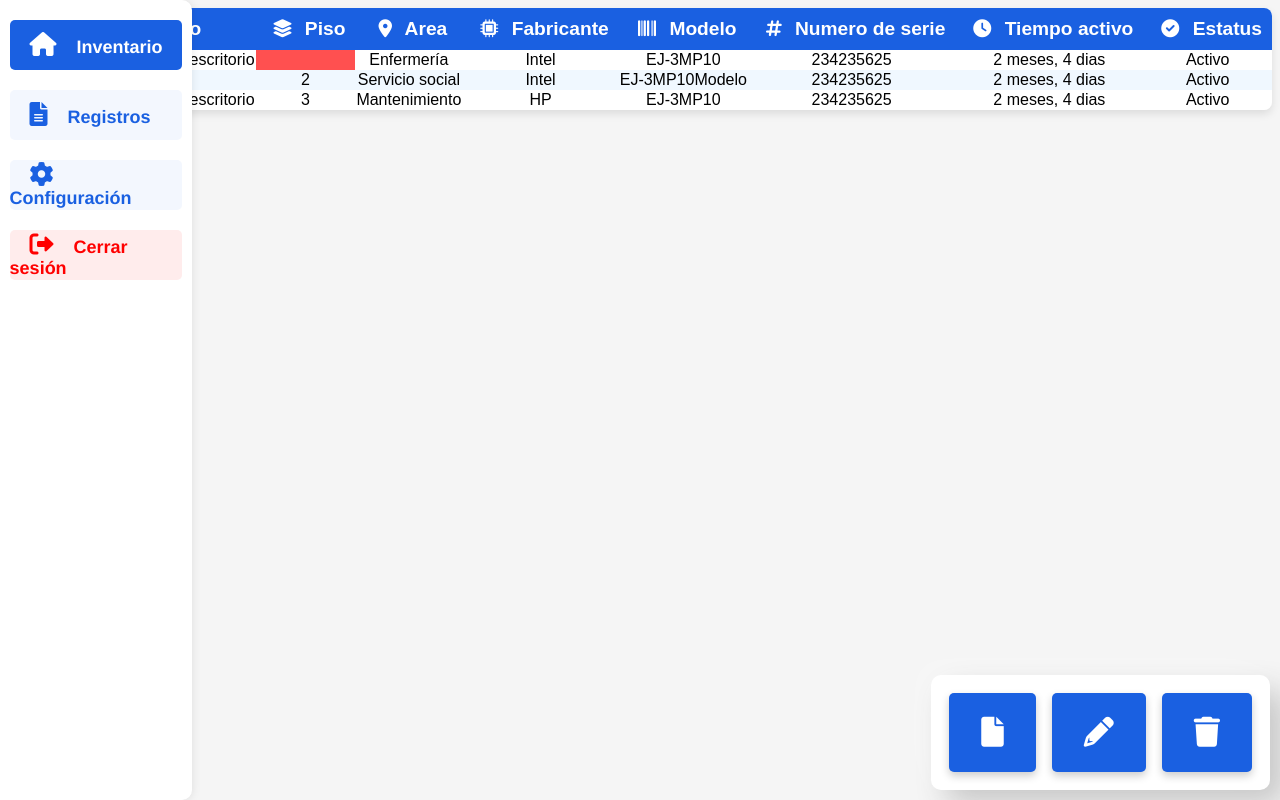
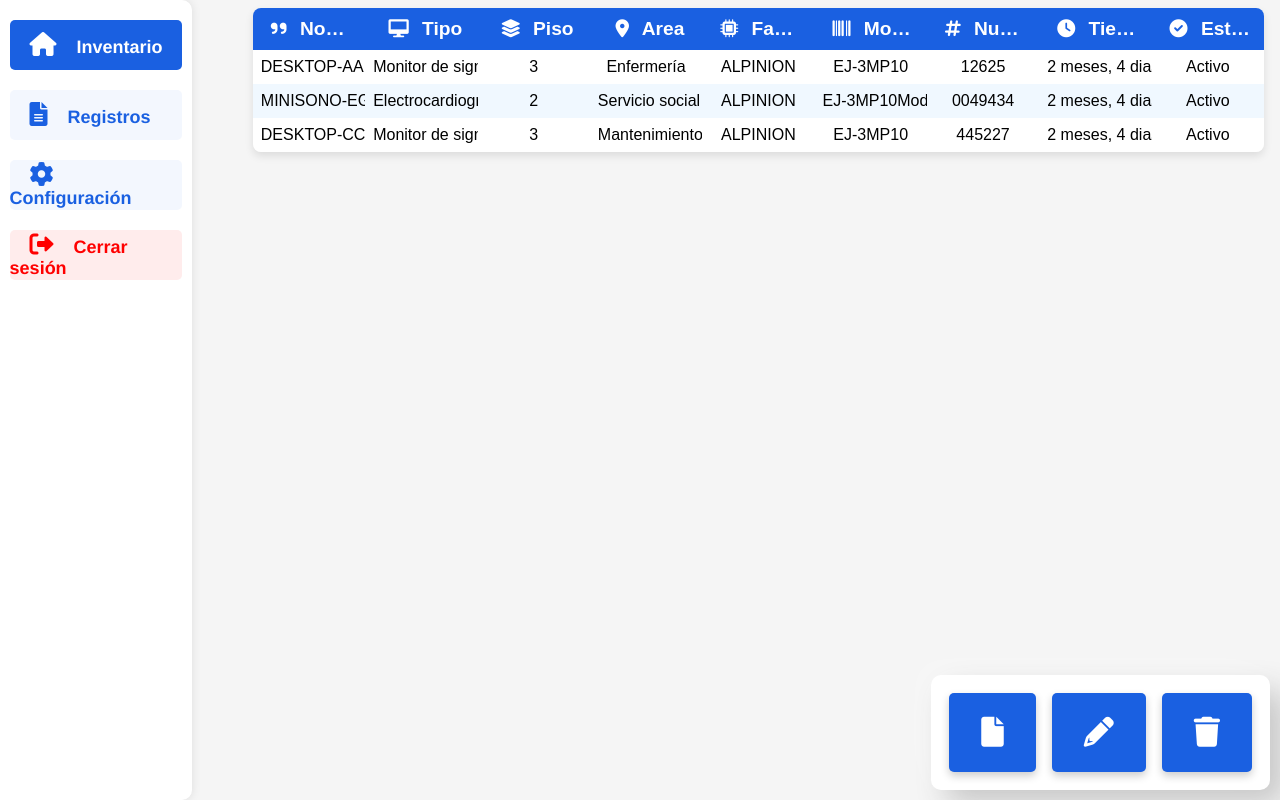
Before and after one commit to FranAdrian/SIAMHPS, a plain HTML site: page sistemaInventarioHPS/main_Inventory.html in a window 1280 px wide. Drawn offline with Linux system fonts and the light colour scheme.

Commit message:
Ajustar estilos de la tabla y añadir animación de desplazamiento para celdas con contenido desbordante

```diff
--- a/sistemaInventarioHPS/css/styleMainInventoryLight.css
+++ b/sistemaInventarioHPS/css/styleMainInventoryLight.css
@@ -104,65 +104,59 @@ i {
 
 /*------------ Tabla -------------*/
 .mainContainer {
-    width: 100%;
+    width: 80%;
     display: flex;
     justify-content: flex-end;
-    align-items: center;
     margin-top: 1vh;
     margin-right: 1vh;
+    margin-left: auto;
 }
 
 table {
-    width: 80%;
-    margin-left: 18%;
-    margin-right: 0%;
+    width: 100%;
     border-collapse: separate;
     border-spacing: 0;
     border-radius: 8px;
     overflow: hidden;
     box-shadow: 0 4px 8px rgba(0, 0, 0, 0.1);
     cursor: default;
-    ::selection {
-        background: rgb(222, 163, 16);
-        color: rgb(255, 255, 255);
-    }
+    table-layout: fixed; /* Ensure all columns have the same width */
 }
 
-thead tr{
-    margin: 10px;
+thead tr {
     background: rgb(26, 96, 225);
     color: rgb(255, 255, 255);
-    width: 100%;
     font-family: Arial, "Helvetica Neue", Helvetica, sans-serif;
     font-size: 1.2em;
     position: sticky;
     top: 0;
     z-index: 1000;
+}
+
+th{
+    padding: 10px;
+    font-family: Arial, "Helvetica Neue", Helvetica, sans-serif;
+    font-size: 1em;
+    text-align: center;
+    border: 0;
     text-overflow: ellipsis;
     overflow: hidden;
     white-space: nowrap;
 }
 
-th {
-    padding: 10px;
+td {
+    padding: 8px;
     font-family: Arial, "Helvetica Neue", Helvetica, sans-serif;
     font-size: 1em;
     text-align: center;
     border: 0;
-}
-
-td {
-    border-bottom: 1px solid rgb(200, 200, 200);
-    border: 0;
-    font-family: Arial, Helvetica, sans-serif;
     text-overflow: ellipsis;
     overflow: hidden;
     white-space: nowrap;
+    height: min-content;
 }
 
-tr {
-    text-align: center;
-}
+
 
 
 
--- a/sistemaInventarioHPS/js/tables.js
+++ b/sistemaInventarioHPS/js/tables.js
@@ -57,3 +57,61 @@ rows.forEach((row, index) => {
         row.style.backgroundColor = "#f0f8ff";
     }
 });
+
+//----------ANIMACION PARA DESPLAZAMIENTO DE TEXTO EN CELDAS QUE NO SE ALCANZAN A VISUALIZAR----------------
+
+// Añade el CSS para el efecto de desplazamiento del texto en las celdas pequeñas.
+const scrollStyle = document.createElement('style');
+scrollStyle.textContent = `
+@keyframes scroll {
+    0% {
+        transform: translateX(0);
+    }
+    90% {
+        transform: translateX(-100%);
+    }
+    100% {
+        transform: translateX(-100%);
+    }
+}
+.table-cell-scroll {
+    white-space: nowrap;
+    overflow: hidden;
+    position: relative;
+}
+.table-cell-scroll span {
+    display: inline-block;
+    animation: scroll 2s linear infinite;
+    animation-play-state: paused;
+}
+.table-row-scroll:hover .table-cell-scroll span {
+    animation-play-state: running;
+}
+`;
+document.head.appendChild(scrollStyle);
+
+// Aplica el efecto de desplazamiento a las celdas cuyo contenido no se alcanza a visualizar.
+rows.forEach(row => {
+    let hasOverflowingCell = false;
+    row.querySelectorAll('td').forEach(cell => {
+        if (cell.scrollWidth > cell.clientWidth) {
+            const span = document.createElement('span');
+            span.textContent = cell.textContent; // No repite el texto
+            cell.textContent = '';
+            cell.appendChild(span);
+            cell.classList.add('table-cell-scroll');
+            hasOverflowingCell = true;
+        }
+    });
+    if (hasOverflowingCell) {
+        row.classList.add('table-row-scroll');
+        row.addEventListener('mouseleave', () => {
+            row.querySelectorAll('.table-cell-scroll span').forEach(span => {
+                span.style.animation = 'none';
+                // Forzar el reflow para reiniciar la animación
+                void span.offsetWidth;
+                span.style.animation = '';
+            });
+        });
+    }
+});
--- a/sistemaInventarioHPS/main_Inventory.html
+++ b/sistemaInventarioHPS/main_Inventory.html
@@ -30,34 +30,34 @@
             <tbody>
                 <tr>
                     <td>DESKTOP-AA</td>
-                    <td>Computadora de escritorio</td>
-                    <td></td>
+                    <td>Monitor de signos vitales</td>
+                    <td>3</td>
                     <td>Enfermería</td>
-                    <td>Intel</td>
+                    <td>ALPINION</td>
                     <td>EJ-3MP10</td>
-                    <td>234235625</td>
+                    <td>12625</td>
                     <td>2 meses, 4 dias</td>
                     <td>Activo</td>
                 </tr>
                 <tr>
-                    <td>DESKTOP-BB</td>
-                    <td>Laptop</td>
+                    <td>MINISONO-EG</td>
+                    <td>Electrocardiografo</td>
                     <td>2</td>
                     <td>Servicio social</td>
-                    <td>Intel</td>
+                    <td>ALPINION</td>
                     <td>EJ-3MP10Modelo</td>
-                    <td>234235625</td>
+                    <td>0049434</td>
                     <td>2 meses, 4 dias</td>
                     <td>Activo</td>
                 </tr>
                 <tr>
                     <td>DESKTOP-CC</td>
-                    <td>Computadora de escritorio</td>
+                    <td>Monitor de signos vitales</td>
                     <td>3</td>
                     <td>Mantenimiento</td>
-                    <td>HP</td>
+                    <td>ALPINION</td>
                     <td>EJ-3MP10</td>
-                    <td>234235625</td>
+                    <td>445227</td>
                     <td>2 meses, 4 dias</td>
                     <td>Activo</td>
                 </tr>
```
